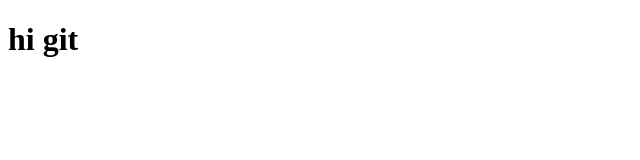
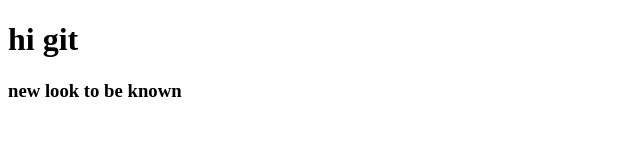
Before and after one commit to Chandan777Vishwa/test, a plain HTML site: page index.html in a window 1280 px wide. Shown: the whole page, without its empty margins (0-640 px from the left). Drawn offline with Linux system fonts and the light colour scheme.

Commit message:
both c & i changed

```diff
--- a/index.html
+++ b/index.html
@@ -7,5 +7,6 @@
 </head>
 <body>
     <h1>hi git</h1>
+    <h3>new look to be known</h3>
 </body>
 </html>
```
Also changed, not shown: contact.html (+1 -0 lines).
